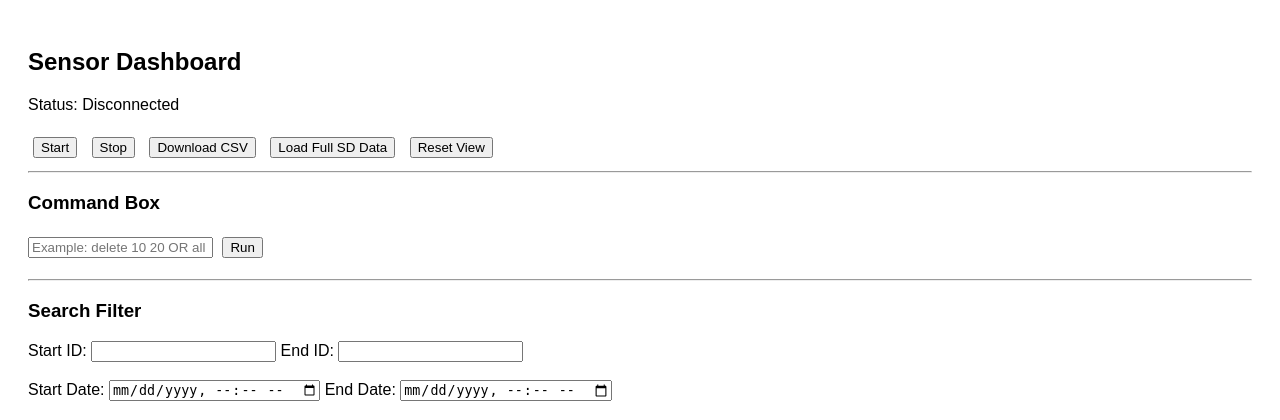
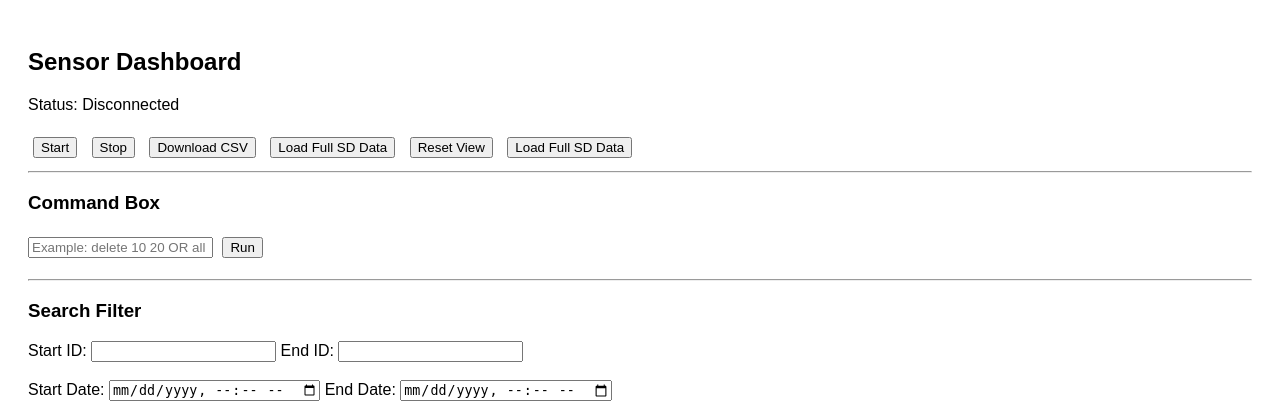
Before and after one commit to rkmjld2/mahajansensor7a, a Flask app: page / in a window 1280 px wide. Shown: the top 420 px of the page. Run offline with Flask 3, Linux system fonts and the light colour scheme; data that the repository does not hold is empty.

Commit message:
Update index.html

```diff
--- a/templates/index.html
+++ b/templates/index.html
@@ -25,6 +25,7 @@ Status: <span id="status">Checking...</span>
 <button onclick="downloadCSV()">Download CSV</button>
 <button onclick="loadFullData()">Load Full SD Data</button>
 <button onclick="resetView()">Reset View</button>
+ <button onclick="syncSD()">Load Full SD Data</button>
 <hr>
 
 <!-- QUERY BOX -->
```
